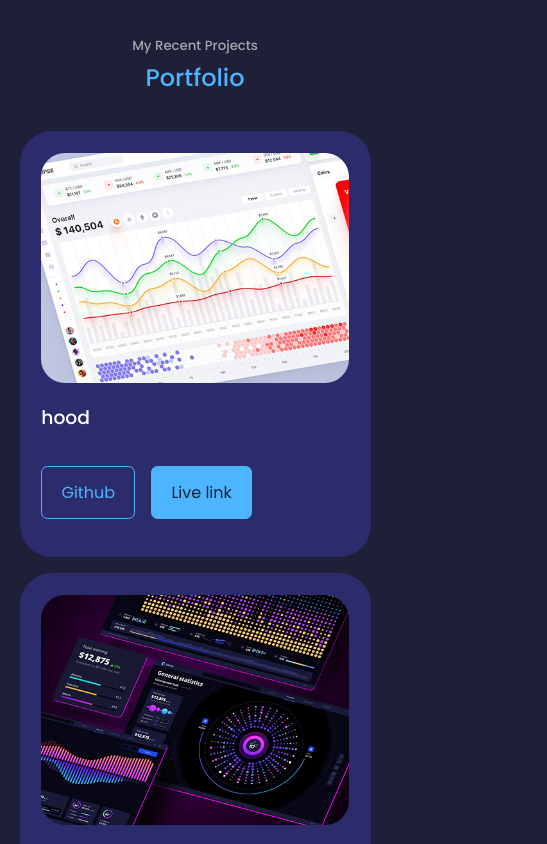
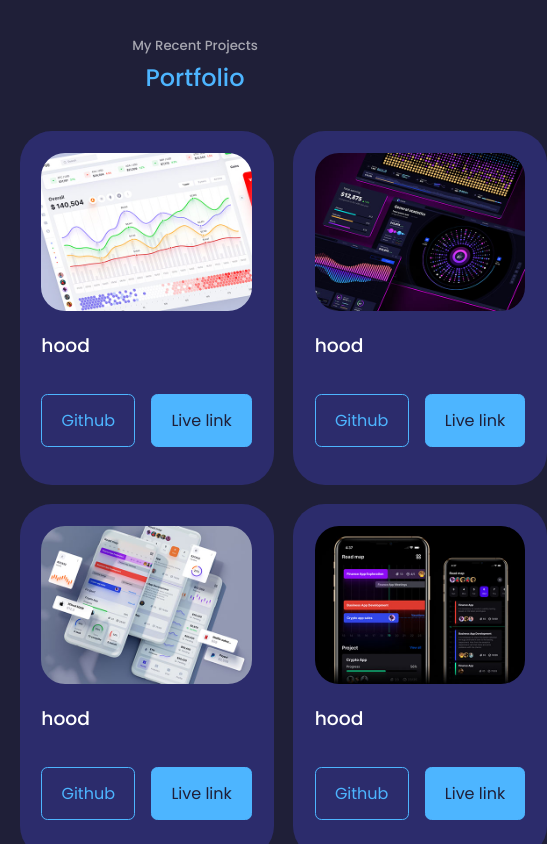
Before and after one commit to 12moi/portfolio-website, a React (Create React App) app: page / in a window 390 px wide. Shown: the part 3620-4464 px from the top of the page, 547 px wide, since content can reach past the window. Built offline with nearby package versions, Linux system fonts and the light colour scheme.

Commit message:
add media query

```diff
--- a/src/components/Footer/footer.css
+++ b/src/components/Footer/footer.css
@@ -48,3 +48,24 @@ footer a{
     color: var(--color-bg);
 
 }
+
+/* media query */
+
+@media screen and (max-width: 1024px){
+    .portfolio__container{
+        grid-template-columns: 1fr 1fr;
+        gap: 1.2rem;
+      }
+
+    }
+
+    @media screen and (max-width: 600px){
+        .pernalinks{
+            flex-direction: column;
+            gap: 1.5rem;
+          }
+        .footer__social{
+            margin-bottom: 2.6rem;
+        }
+
+      }
```
